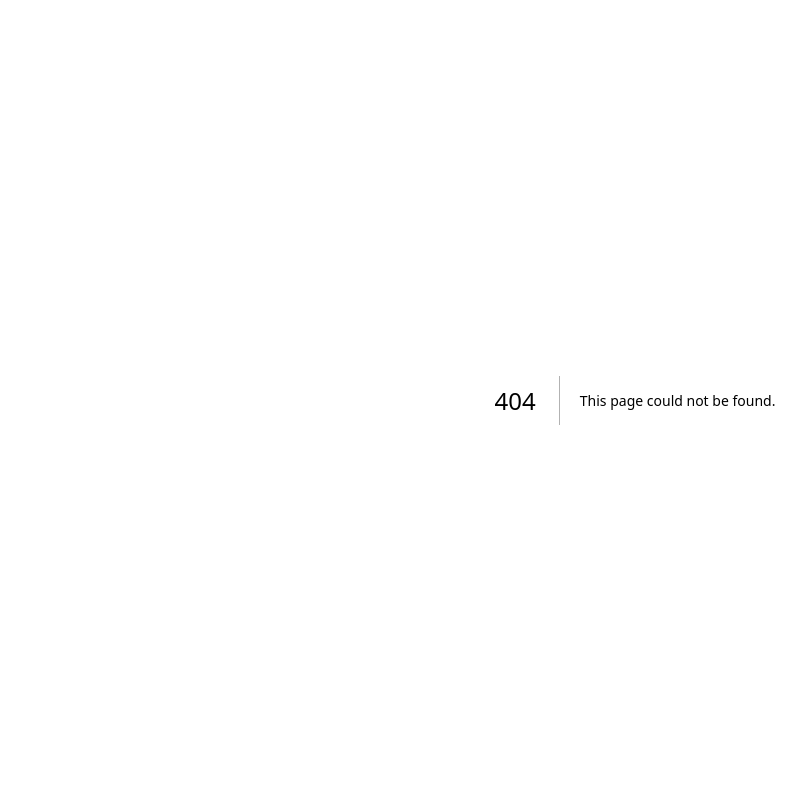
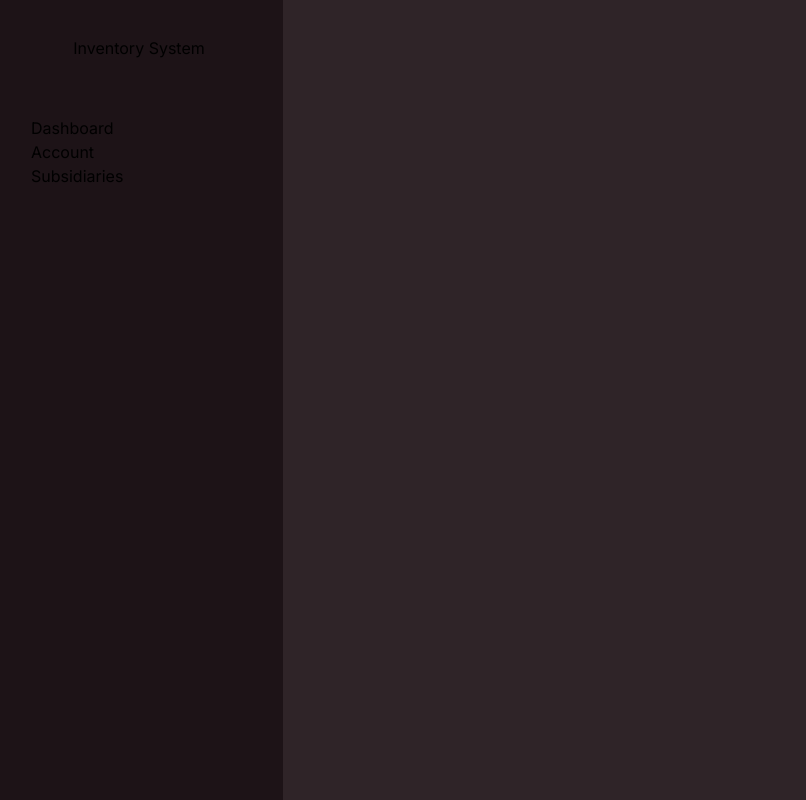
Before and after one commit to lucasbiz/web_development_project, a Next.js app in the folder inventory_system/: page /dashboard in a window 1280 px wide. Before the commit this address had no page. Shown: the whole page, without its empty margins (5-811 px from the left). Built offline with nearby package versions, Linux system fonts and the light colour scheme.

Commit message:
main page started

```diff
--- /dev/null
+++ b/inventory_system/src/app/account/page.tsx
@@ -0,0 +1,11 @@
+import SideBar from "../components/SideBar";
+
+export default function Page() {
+    return(
+
+        <main className="h-screen w-screen  m-0 flex items-center justify-center scroll-">
+            <SideBar></SideBar>
+
+        </main>
+    );
+}
--- /dev/null
+++ b/inventory_system/src/app/components/SideBar.tsx
@@ -0,0 +1,39 @@
+"use client";
+
+import Image from "next/image";
+import { useState } from "react"
+
+const SideBar = () => {
+
+    return (
+        <main>
+        <aside className="h-screen w-72 fixed top-0 left-0 justify-center">
+            <div className="bg-[#1D1317] h-full flex flex-col items-center">
+
+                {/*logo e nome*/}
+
+                <div className="flex flex-row justify-center items-center m-4 mb-14">
+                    <a href="/dashboard"  className="mt-5">
+                                Inventory System
+                    </a>
+                </div>
+
+
+                {/*Elementos*/}
+
+
+                <ul className="w-3/4">
+                    <li><a href="/dashboard">Dashboard</a></li>
+                    <li><a href="/account">Account</a></li>
+                    <li><a href="/subsidiaries">Subsidiaries</a></li>
+                </ul>
+
+
+            </div>
+
+        </aside>
+        </main>
+    );
+  }
+
+export default SideBar;
--- /dev/null
+++ b/inventory_system/src/app/dashboard/page.tsx
@@ -0,0 +1,11 @@
+import SideBar from "../components/SideBar";
+
+export default function Page() {
+    return(
+
+        <main className="h-screen w-screen  m-0 flex items-center justify-center scroll-">
+            <SideBar></SideBar>
+
+        </main>
+    );
+}
--- a/inventory_system/src/app/page.tsx
+++ b/inventory_system/src/app/page.tsx
@@ -3,9 +3,11 @@ import Image from "next/image";
 export default function Home() {
   return (
     <main className="flex justify-center">
-      <button className=" h-10 w-36 mx-20 bg-green-500 mt-20 rounded-xl hover:bg-green-600"><a href="/login">Tela de login</a></button>
+      <a href="/login"><button className=" h-10 w-36 mx-20 bg-green-500 mt-20 rounded-xl hover:bg-green-600">Tela de login</button></a>
 
-      <button className=" h-10 w-36 mx-20 bg-green-500 mt-20 rounded-xl hover:bg-green-600"><a href="/register">Tela de cadastro</a></button>
+      <a href="/register"><button className=" h-10 w-36 mx-20 bg-green-500 mt-20 rounded-xl hover:bg-green-600">Tela de cadastro</button></a>
+
+      <a href="/dashboard"><button className=" h-10 w-40 mx-20 bg-green-500 mt-20 rounded-xl hover:bg-green-600">Dashboard principal</button></a>
 
     </main>
   );
--- /dev/null
+++ b/inventory_system/src/app/subsidiaries/page.tsx
@@ -0,0 +1,11 @@
+import SideBar from "../components/SideBar";
+
+export default function Page() {
+    return(
+
+        <main className="h-screen w-screen  m-0 flex items-center justify-center scroll-">
+            <SideBar></SideBar>
+
+        </main>
+    );
+}
```
